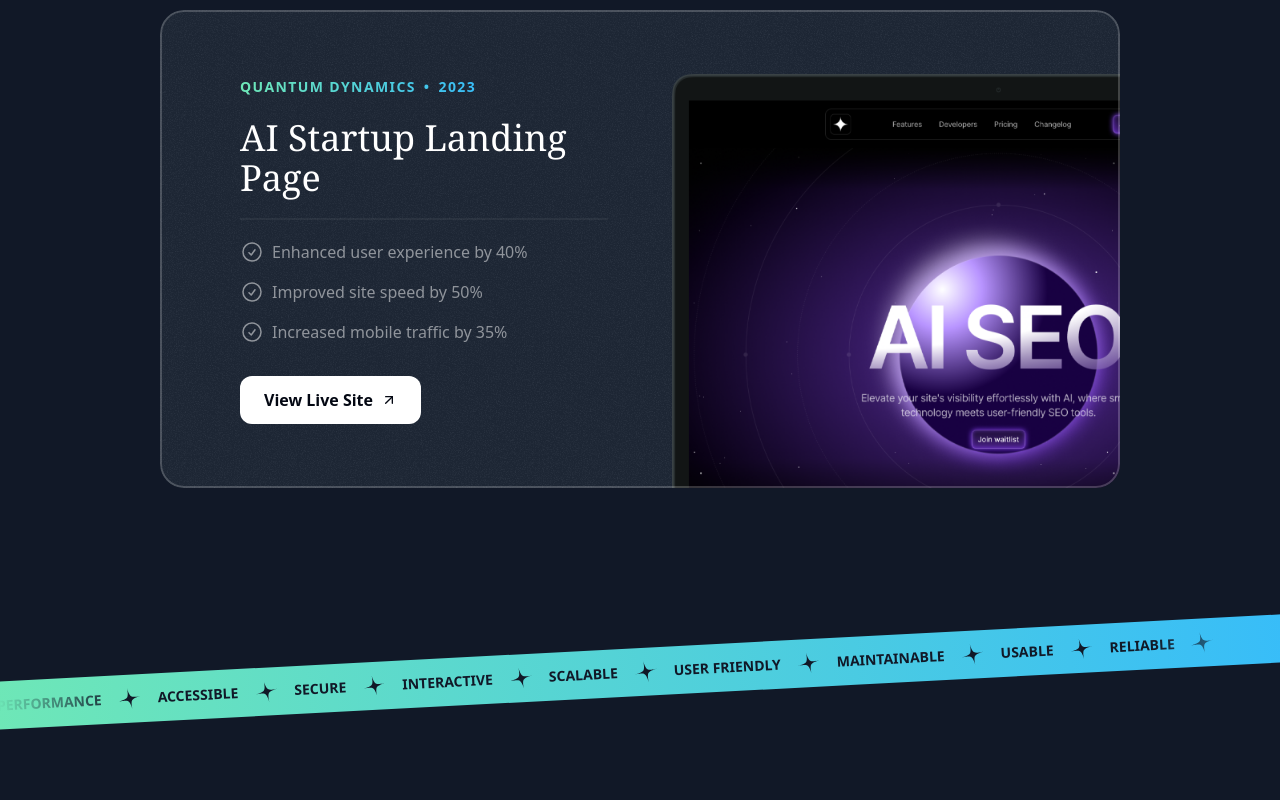
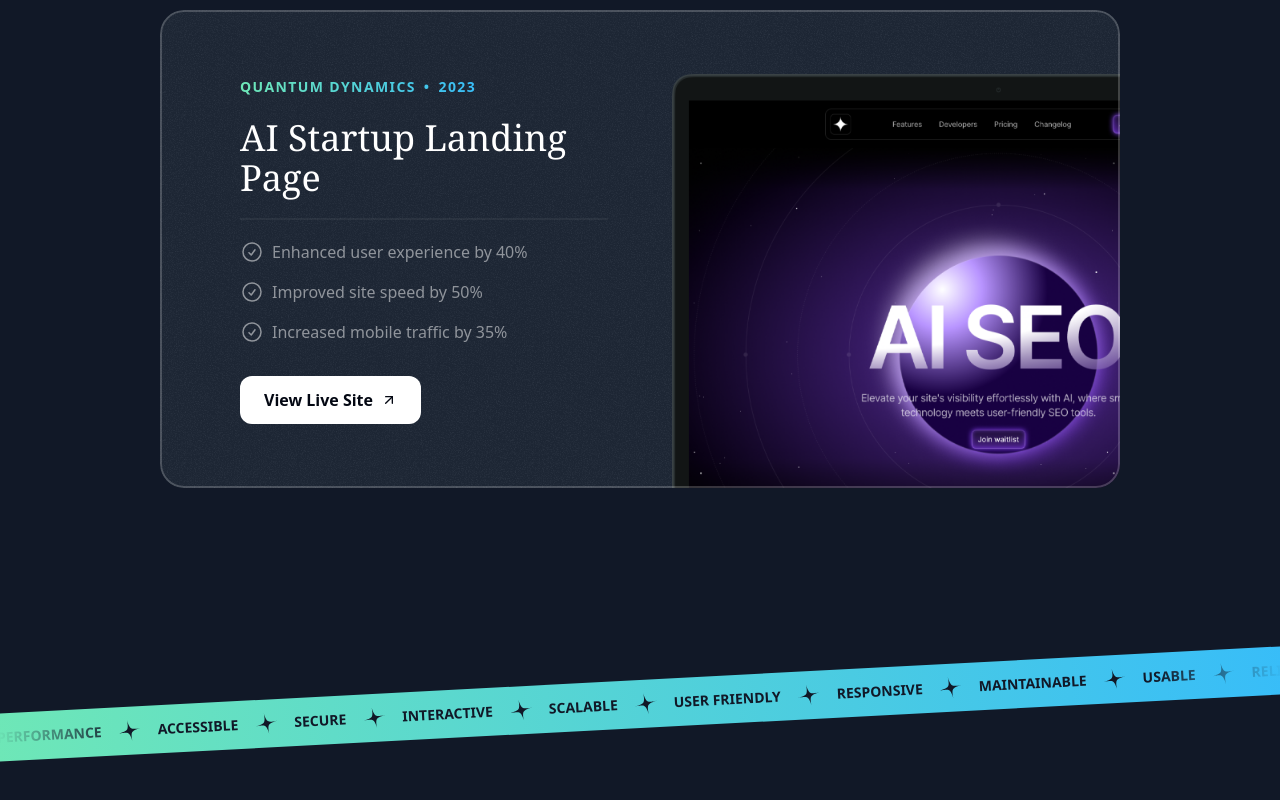
Before and after one commit to princedalsaniya/singlePagePortfolio_V1, a Next.js app: page / in a window 1280 px wide. Shown: the part 2364-3164 px from the top of the page. Before the commit the page ends 3124 px from the top, so only its background shows below. Built offline with nearby package versions, Linux system fonts and the light colour scheme; a web font is replaced by a local one.

Commit message:
style: for Desktop and Table view

```diff
--- a/src/app/sections/Tape.tsx
+++ b/src/app/sections/Tape.tsx
@@ -7,6 +7,7 @@
   'Interactive',
   'Scalable',
   'User Friendly',
+  'Responsive',
   'Maintainable',
   'Usable',
   'Reliable',
@@ -14,8 +15,8 @@
 
 export const TapeSection = () => {
   return (
-    <div className="py-16">
-      <div className="bg-gradient-to-r from-emerald-300 to-sky-400 overflow-x-clip -rotate-3 -mx-1">
+    <div className="py-16 lg:py-24 overflow-x-clip">
+      <div className="bg-gradient-to-r from-emerald-300 to-sky-400 -rotate-3 -mx-1">
         <div className="flex [mask-image:linear-gradient(to_right,transparent,black_10%,black_90%,transparent)]">
           <div className="flex flex-none gap-4 py-3">
             {words.map((word) => (
```
